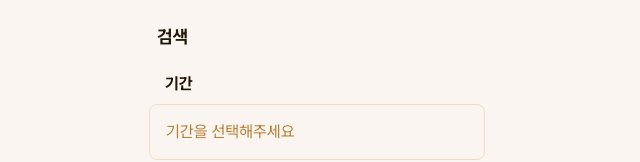
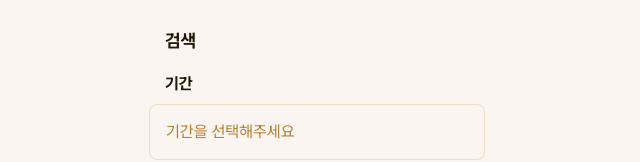
Before and after one commit to dec-project/haeyum-client, a React (Vite) app: page /search in a window 1280 px wide. Shown: the top 162 px of the page, without its empty margins (323-963 px from the left). Built offline with nearby package versions, Linux system fonts and the light colour scheme.

Commit message:
refactor: appbar 패딩 수정

```diff
--- a/src/common/components/appbar/index.tsx
+++ b/src/common/components/appbar/index.tsx
@@ -36,7 +36,7 @@ const Container = styled.div`
   justify-content: space-between;
   align-items: center;
   border: none;
-  padding: 16px 8px;
+  padding: 16px 16px 8px;
   width: 100%;
   height: 72px;
   background-color: ${({ theme }) => theme.themeColors.background};
```
